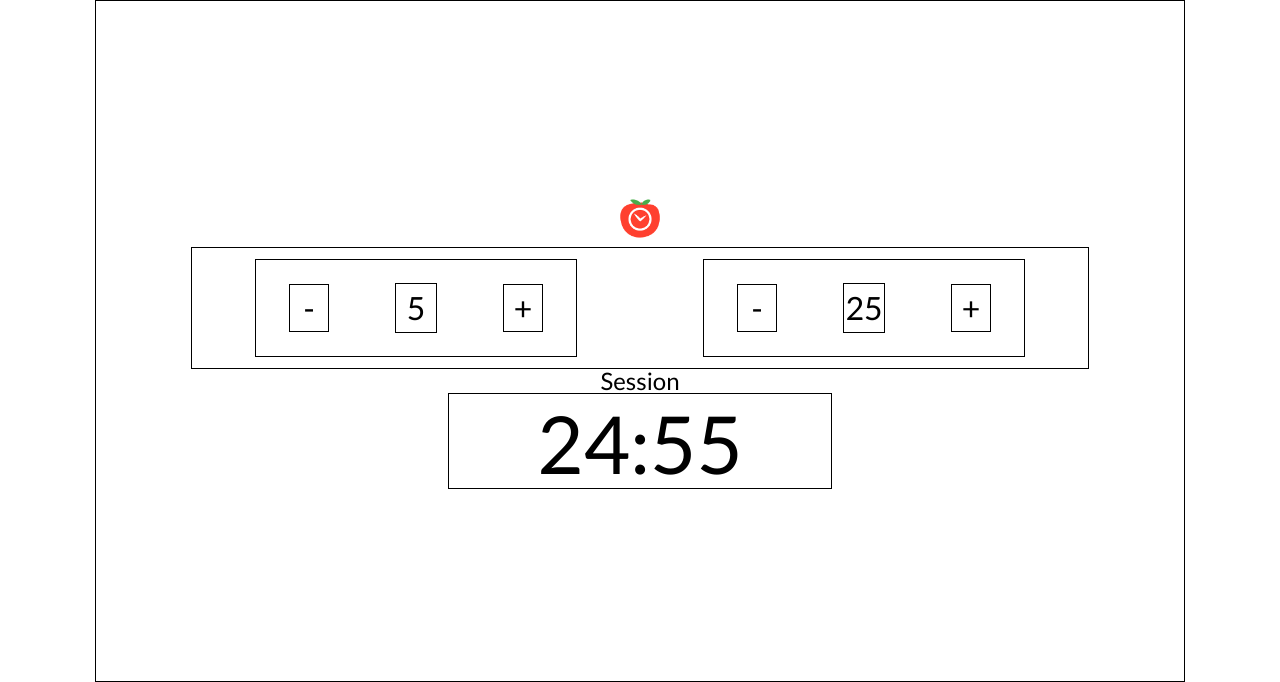
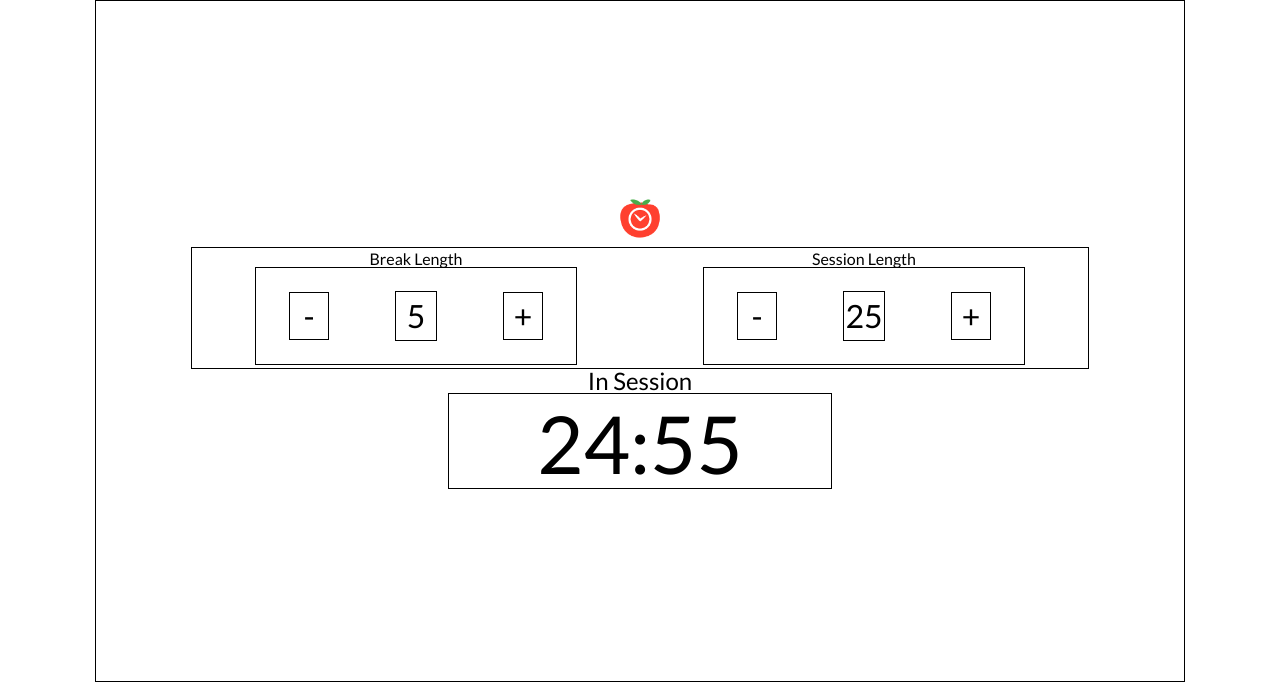
Before and after one commit to jeffersonteng/pomodoro, a website: page index.html in a window 1280 px wide. Drawn offline with nearby package versions, Linux system fonts and the light colour scheme; files that its build step writes are made by us from their sources.

Commit message:
Add session headings

```diff
--- a/index.html
+++ b/index.html
@@ -13,19 +13,25 @@
             <img id="greenPom" src="img/green.png" hidden>
         </div>
         <div class="settings">
+            <div>
+                <div class="settingsHeading">Break Length</div>
                 <div class="break">
                     <button class="decreaseBreak">-</button>
                     <div class="breakTime">5</div>
                     <button class="increaseBreak">+</button>
                 </div>
+            </div>
+            <div>
+                <div class="settingsHeading">Session Length</div>
                 <div class="session">
                     <button class="decreaseSession">-</button>
                     <div class="sessionTime">25</div>
                     <button class="increaseSession">+</button>
                 </div>
             </div>
+        </div>
         <div class="timerContainer">
-            <div class="state">Session</div>
+            <div class="state">In Session</div>
             <button class="timer"></button>
         </div>
     </div>
--- a/js/TimerSettings.js
+++ b/js/TimerSettings.js
@@ -79,14 +79,14 @@ function TimerSettings() {
 
         if (currentTimer === TimerEnum.SESSION) {
             nextTimer = TimerEnum.BREAK;
-            $(".state").text("Break");
+            $(".state").text("On Break");
             $("#redPom").hide();
             $("#greenPom").show();
         }
 
         if (currentTimer === TimerEnum.BREAK) {
             nextTimer = TimerEnum.SESSION;
-            $(".state").text("Session");
+            $(".state").text("In Session");
             $("#greenPom").hide();
             $("#redPom").show();
         }
--- a/scss/pomodoro.scss
+++ b/scss/pomodoro.scss
@@ -150,3 +150,8 @@ $settings-button-height: 3rem;
   width: 40px;
   height: 40px;
 }
+
+.settingsHeading {
+  text-align: center;
+  font-family: Lato, sans-serif;
+}
```
Lines whose indentation alone changed are shown as unchanged.
